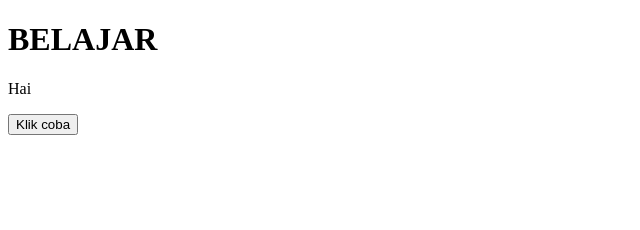
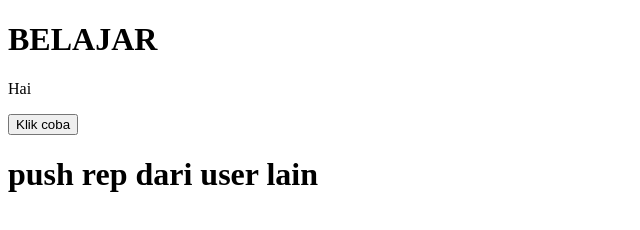
Before and after one commit to ARIYANN7/belajar, a plain HTML site: page index.html in a window 1280 px wide. Shown: the whole page, without its empty margins (0-640 px from the left). Drawn offline with Linux system fonts and the light colour scheme.

Commit message:
perubahan dari user lain

```diff
--- a/index.html
+++ b/index.html
@@ -9,5 +9,8 @@
     <h1> BELAJAR</h1>
     <p> Hai</p>
     <button>Klik coba </button>
+
+    <h1> push rep dari user lain </h1>
+
 </body>
 </html>
--- /dev/null
+++ b/script.js
@@ -0,0 +1 @@
+console.log("hello");
```
